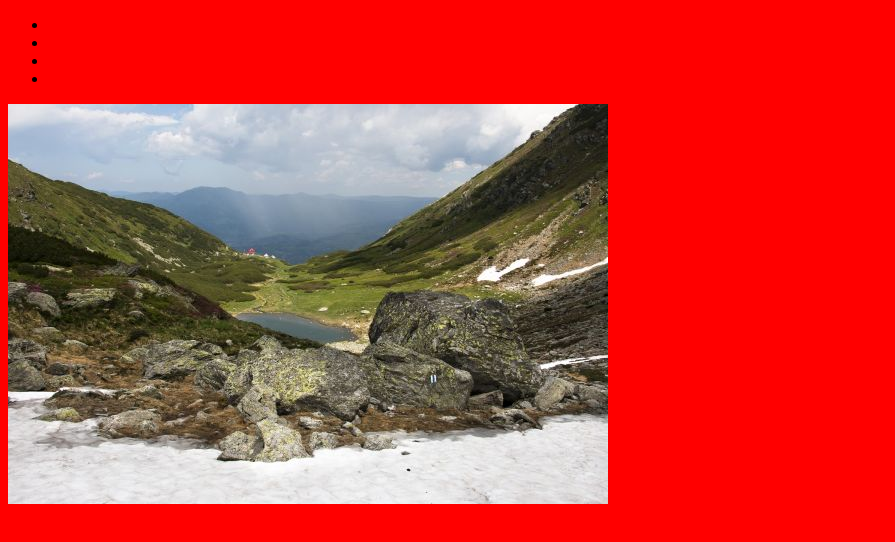
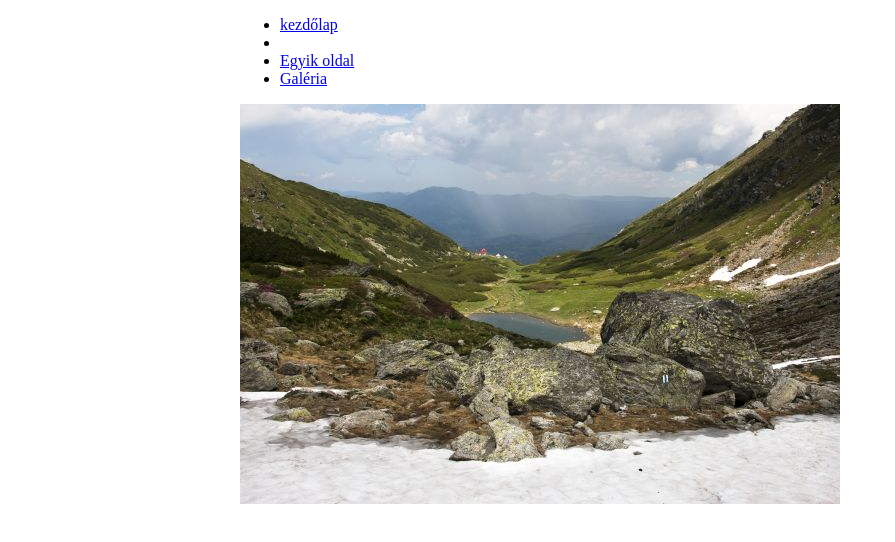
Before and after one commit to TuropoliGabor/repo-feladat, a plain HTML site: page index.html in a window 1280 px wide. Shown: the whole page, without its empty margins (0-895 px from the left). Drawn offline with Linux system fonts and the light colour scheme.

Commit message:
body css

```diff
--- a/index.html
+++ b/index.html
@@ -11,10 +11,10 @@
         <div class="fejlec"></div>
         <div class="menu"></div>
             <ul>
+                <li><a href="#">kezdőlap</a></li>
                 <li><a href="#"></a></li>
-                <li><a href="#"></a></li>
-                <li><a href="#"></a></li>
-                <li><a href="#"></a></li>
+                <li><a href="#">Egyik oldal</a></li>
+                <li><a href="#">Galéria</a></li>
             </ul>
         <div class="nagykep"></div>
             <img src="kepek/600/MG2995600.jpg" alt="">
--- a/stílus.css
+++ b/stílus.css
@@ -1,3 +1,5 @@
 body{
-    background-color: red;
+    margin: auto;
+    width: 80%;
+    max-width: 800px;
 }
```
